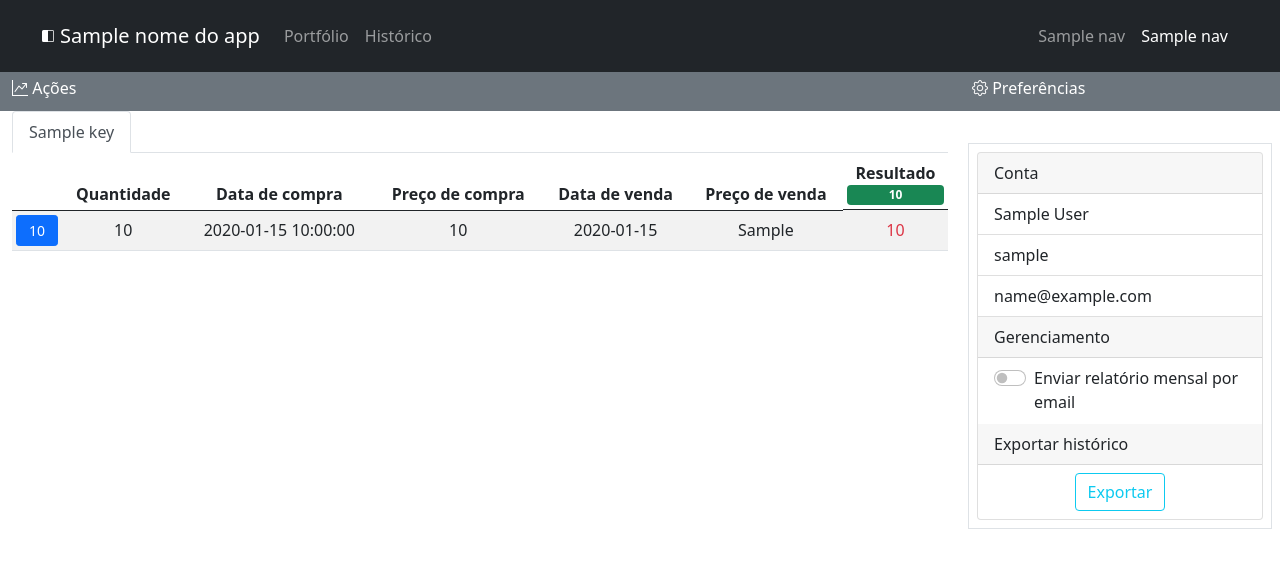
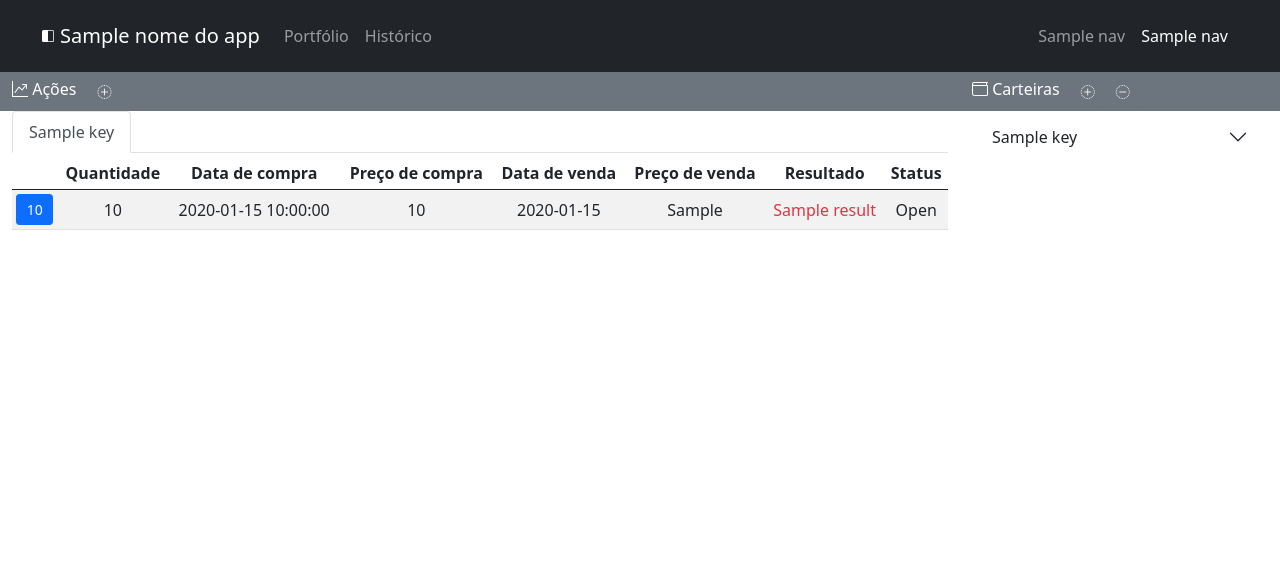
Before and after one commit to Gui-Luz/CarteiraAppWeb, a Flask app: template templates/records.html in a window 1280 px wide. Shown: the top 568 px of the page. Run offline with Flask 2, Linux system fonts and the light colour scheme; the visitor is signed in with stand-in values (Sample User, id 1); the template is opened without the code that fills it: most values are stand-ins (such as "Sample title", 1, 10 or a date in 2020); parts of the project's set-up code (start-up, migrations or seed data) failed here and were passed over; some libraries are stand-ins or nearby versions.

Commit message:
add records view

```diff
--- a/app.py
+++ b/app.py
@@ -6,11 +6,13 @@ import requests
 config_file = configparser.ConfigParser()
 config_file.read('config.ini')
 
+# Endpoints
 HOST = config_file['ENDPOINTS']['host']
 USER_ENDPOINT = config_file['ENDPOINTS']['user']
 AUTH_ENDPOINT = config_file['ENDPOINTS']['auth_user']
 PORTFOLIO_ENDPOINT = config_file['ENDPOINTS']['portfolios']
 OPEN_OPERATION = config_file['ENDPOINTS']['open_operations']
+RECORDS = config_file['ENDPOINTS']['records']
 
 DEBUG = config_file['ENV']['debug']
 
@@ -41,7 +43,7 @@ def portfolio():
                                    portfolio_totals=portfolio_totals)
         else:
             if r['Message'] == 'Portfolio not found':
-                nav = ['active', '', session['username'], '/logout', 'LOGOUT']
+                nav = ['active', 'disabled', session['username'], '/logout', 'LOGOUT']
                 return render_template('new_portfolio.html', nome_do_app=app_name, nav=nav)
             else:
                 return f"{r['Message']}"
@@ -53,7 +55,12 @@ def portfolio():
 @app.route('/history')
 def history():
     if jwt_check():
-        return f"Bem vindo ao histórico {session['username']}, {session['jwt']}"
+        r_url = f"http://{HOST}{RECORDS}?user_id={session['user_id']}"
+        r = requests.get(r_url).json()
+        if r['Code'] == 200:
+            stocks = r['Data']['Stocks']
+            nav = ['', 'active', session['username'], '/logout', 'LOGOUT']
+            return render_template('records.html', nome_do_app=app_name, nav=nav, stocks=stocks)
     else:
         nav = ['disabled', 'disabled', '', '/', 'LOGIN']
         return render_template('login.html', nome_do_app=app_name, nav=nav)
--- a/templates/records.html
+++ b/templates/records.html
@@ -2,17 +2,20 @@
 <div class="container-fluid m-0 p-0">
     <div class="row">
         <div class="col-md-12 col-lg-9">
-            <div class="row" style="height:39px">
-              <div class="container-fluid bg-secondary text-white p-1">
-                  <span><i class="bi bi-graph-up ms-2"></i></span>
+            <div class="row">
+              <div class="container-fluid bg-secondary text-white">
+                  <span><i class="bi bi-graph-up"></i></span>
                   <span>Ações</span>
+                  <span class="badge bg-secondary position-relative end-0">
+                      <button type="button" class="btn btn-secondary btn-sm" data-bs-toggle="modal" data-bs-target="#ModalAddStock"><i class="bi bi-plus-circle-dotted"></i></button>
+                  </span>
               </div>
             </div>
             <div class="row">
                 <div class = "container-fluid">
                     <nav>
                       <div class="nav nav-tabs" id="nav-tab" role="tablist">
-                          {% for key in stocks %}
+                          {% for key in open_stocks_dict %}
                           {% set key_formated = key.replace(' ','') %}
                           {% if loop.index == 1 %}
                         <a class="nav-link active" id="nav-home-tab" data-bs-toggle="tab" href="#{{ key_formated }}" role="tab" aria-controls="nav-home" aria-selected="false">{{ key }}</a>
@@ -41,11 +44,8 @@
                                         <th class="text-center">Preço de compra</th>
                                         <th class="text-center">Data de venda</th>
                                         <th class="text-center">Preço de venda</th>
-                                        {% if totals[key] >= 0 %}
-                                        <th class="text-center d-block">Resultado <span class="badge bg-success d-block">{{ totals[key] }}</span> </th>
-                                        {% else %}
-                                        <th class="text-center">Resultado <span class="badge bg-danger">{{ totals[key] }}</span> </th>
-                                        {% endif %}
+                                        <th class="text-center">Resultado</th>
+                                        <th class="text-center">Status</th>
                                     </tr>
                                 </thead>
                                 <tbody>
@@ -66,10 +66,11 @@
                                         <td class="text-center align-middle"> {{ row['Sold date'] }}</td>
                                         <td class="text-center align-middle"> {{ row['Sold price'] }}</td>
                                         {% if row['Result'] >= 0 %}
-                                            <td class="text-center align-middle text-success"> {{ row['Result'] | round(precision=2) }}</td>
+                                            <td class="text-center align-middle text-success"> {{ row['Result'] }}</td>
                                         {% else %}
-                                            <td class="text-center align-middle text-danger"> {{ row['Result'] | round(precision=2) }}</td>
+                                            <td class="text-center align-middle text-danger"> {{ row['Result'] }}</td>
                                         {% endif %}
+                                        <td class="text-center align-middle"> {{ row['Status'] }}</td>
                                     </tr>
                                 {% endfor %}
                                 </tbody>
@@ -81,47 +82,42 @@
             </div>
         </div>
         <div class="col-md-12 col-lg-3">
-            <div class="row" style="height:39px">
-                <div class="container-fluid bg-secondary text-white p-1">
-                    <span><i class="bi bi-gear ms-2"></i></span>
-                    <span>Preferências</span>
+            <div class="row">
+                <div class="container-fluid bg-secondary text-white">
+                    <span><i class="bi bi-wallet"></i></span>
+                    <span>Carteiras</span>
+                    <span class="badge bg-secondary position-relative end-0">
+                        <button type="button" class="btn btn-secondary btn-sm" data-bs-toggle="modal" data-bs-target="#abrir"><i class="bi bi-plus-circle-dotted"></i></button>
+                        <button type="button" class="btn btn-secondary btn-sm" data-bs-toggle="modal" data-bs-target="#fechar"><i class="bi bi-dash-circle-dotted"></i></button>
                     </span>
                 </div>
             </div>
             <div class ="row">
-                <div class="container p-2 mt-4">
-                    <div class="container p-2 border">
-                            <div class="card">
-                              <div class="card-header">
-                                Conta
-                              </div>
-                                  <ul class="list-group list-group-flush">
-                                        <li class="list-group-item">{{ session['name']}}</li>
-                                        <li class="list-group-item">{{ session['username'] }}</li>
-                                        <li class="list-group-item">{{ session['email'] }}</li>
-                                  </ul>
-                              <div class="card-header">
-                                Gerenciamento
-                              </div>
-                                <div class="form-check form-switch">
-                                  <ul class="list-group list-group-flush">
-                                        <li class="list-group-item">
-                                            <input class="form-check-input" type="checkbox" role="switch" id="flexSwitchCheckDefault">
-                                            <label class="form-check-label" for="flexSwitchCheckDefault">Enviar relatório mensal por email</label>
-                                        </li>
-                                  </ul>
-                                </div>
-                                <div class="card-header">
-                                Exportar histórico
-                                </div>
-                                <div class="d-flex justify-content-center p-2">
-                                    <button type="button" class="btn btn-outline-info">Exportar</button>
-                                </div>
-                              </div>
-                            </div>
-                        <div class="form-check form-switch">
+                <div class="accordion accordion-flush" id="accordionFlush">
+                    {% for key in portfolio_details %}
+                    {% set key_formated = key.replace(' ','') %}
+                    <div class="accordion-item">
+                        <h2 class="accordion-header" id="flush-headingOne-{{key_formated}} ">
+                          <button class="accordion-button collapsed" type="button" data-bs-toggle="collapse" data-bs-target="#flush-collapseOne-{{key_formated}}" aria-expanded="false" aria-controls="flush-collapseOne">
+                            {{ key }}
+                          </button>
+                        </h2>
+                        <div id="flush-collapseOne-{{key_formated}}" class="accordion-collapse collapse" aria-labelledby="flush-headingOne" data-bs-parent="#accordionFlush">
+                          <div class="accordion-body">
+                            <ul class="list-group list-group-flush">
+                                <li class="list-group-item">Quantidade de ações <span class="badge bg-secondary position-absolute end-0 me-2 w-25">{{ portfolio_totals[key]['Quantity'] }} ações</span></li>
+                                <li class="list-group-item">Total investido <span class="badge bg-secondary position-absolute end-0 me-2 w-25">{{ portfolio_totals[key]['Total invested']| round(precision=2) }} reais</span></li>
+                                <li class="list-group-item">Total atual <span class="badge bg-secondary position-absolute end-0 me-2 w-25">{{ portfolio_totals[key]['Current total'] | round(precision=2) }} reais</span></li>
+                                {% if portfolio_totals[key]['Current total'] - portfolio_totals[key]['Total invested'] >= 0 %}
+                                <li class="list-group-item">Resultado <span class="badge bg-success position-absolute end-0 me-2 w-25">{{ (portfolio_totals[key]['Current total'] - portfolio_totals[key]['Total invested']) | round(precision=2)  }} reais</span></li>
+                                {% else %}
+                                <li class="list-group-item">Resultado <span class="badge bg-danger position-absolute end-0 me-2 w-25">{{ (portfolio_totals[key]['Current total'] - portfolio_totals[key]['Total invested']) | round(precision=2) }} reais</span></li>
+                                {% endif %}
+                            </ul>
+                          </div>
                         </div>
                     </div>
+                    {% endfor %}
                 </div>
             </div>
         </div>
```
